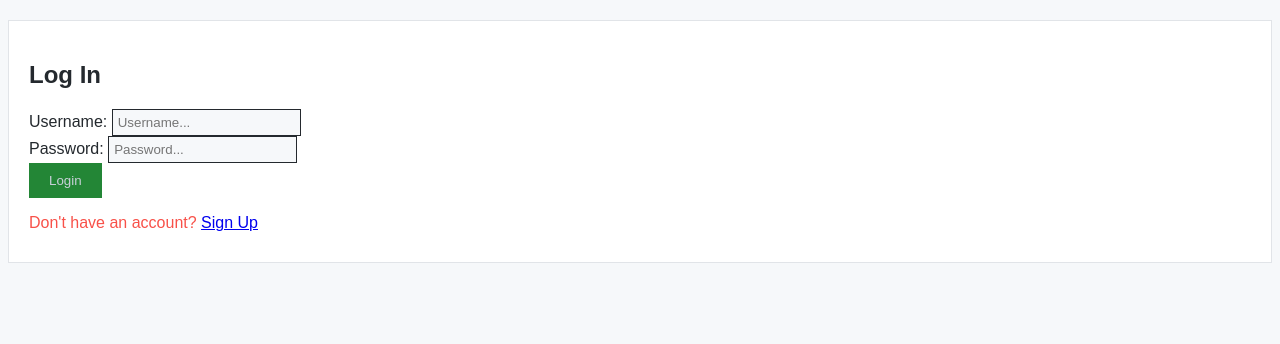
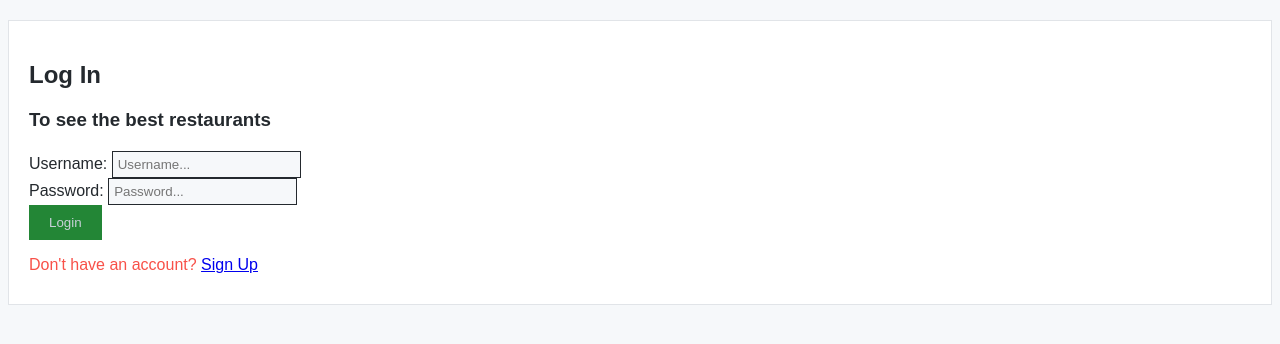
Before and after one commit to poltriquell/MyBits_Web_Project, a Django app: page /login/ in a window 1280 px wide. Shown: the top 344 px of the page. Run offline with Django 4.2, Linux system fonts and the light colour scheme.

Commit message:
html design

```diff
--- a/DjangoApp/mybits/templates/registration/login.html
+++ b/DjangoApp/mybits/templates/registration/login.html
@@ -6,6 +6,7 @@
     <div class="module">
         <div class="container">
         <h2>Log In</h2>
+        <h3>To see the best restaurants </h3>
         {% if messages %}
             <ul class="messages">
                 {% for message in messages %}
```
Also changed, not shown: DjangoApp/mybits/web/static/css/base.css (line endings or trailing spaces).
